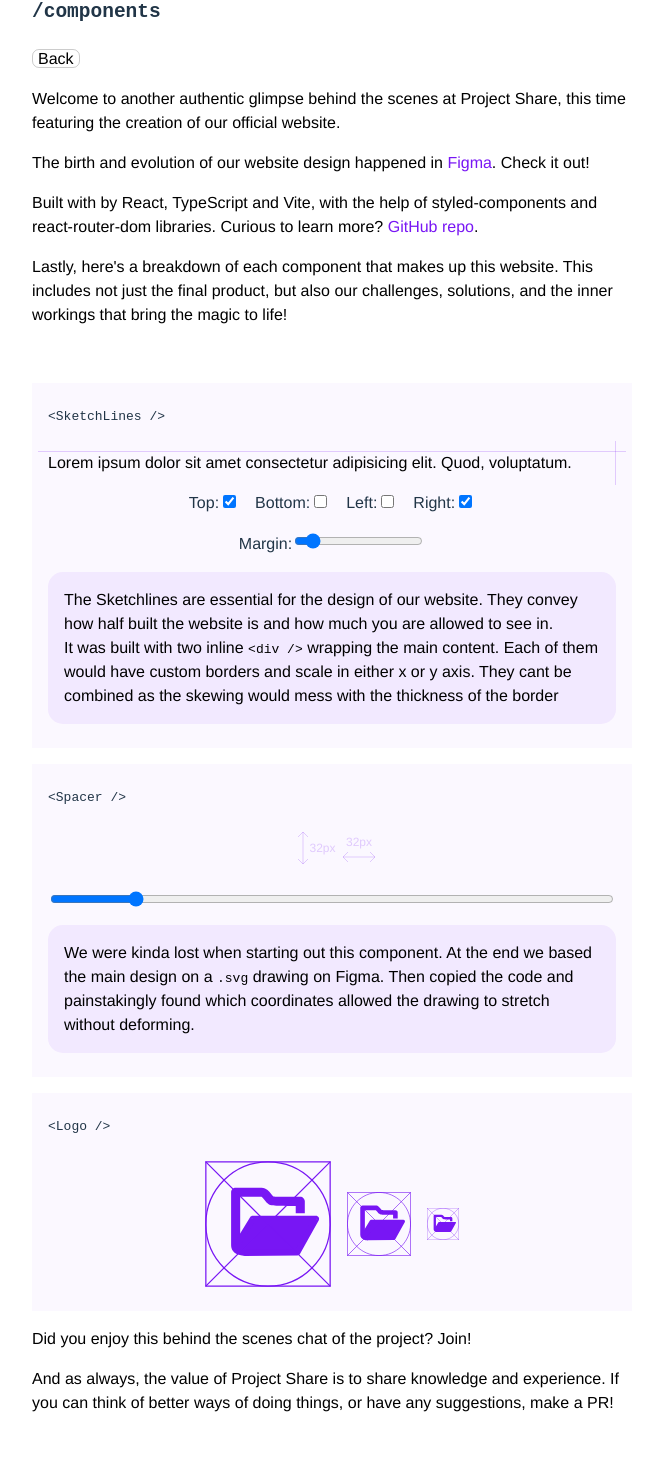
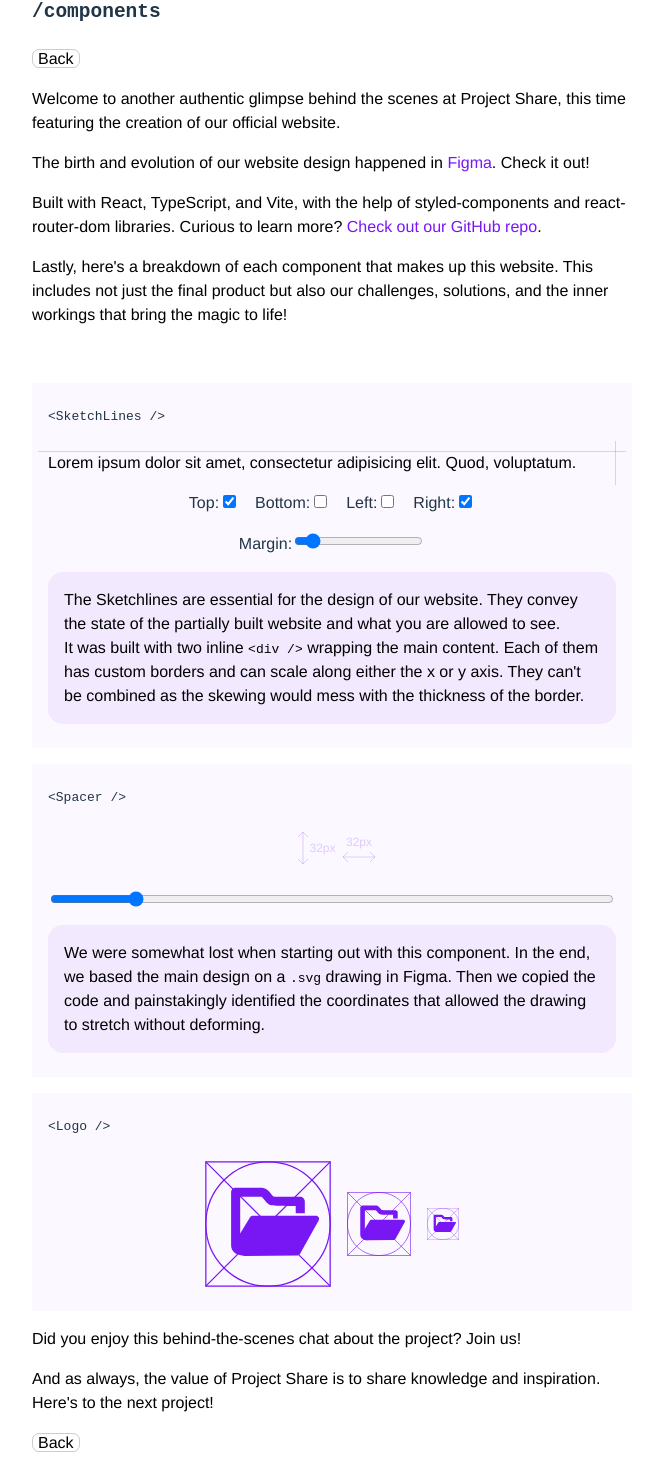
Before and after one commit to compsoc-edinburgh/project-share-web, a React (Vite) app: page /components in a window 1280 px wide. Shown: the part 45-1513 px from the top of the page, without its empty margins (308-965 px from the left). Before the commit the page ends 1492 px from the top, so only its background shows below. Built offline with nearby package versions, Linux system fonts and the light colour scheme.

Commit message:
apparently i cant spell

```diff
--- a/src/Pages/Components.tsx
+++ b/src/Pages/Components.tsx
@@ -67,16 +67,16 @@ const Components = () => {
         . Check it out!
       </p>
       <p style={{ color: 'black' }}>
-        Built with by React, TypeScript and Vite, with the help of
+        Built with React, TypeScript, and Vite, with the help of
         styled-components and react-router-dom libraries. Curious to learn more?{' '}
         <a href="https://github.com/compsoc-edinburgh/project-share-web">
-          GitHub repo
+          Check out our GitHub repo
         </a>
         .
       </p>
       <p style={{ color: 'black' }}>
         Lastly, here's a breakdown of each component that makes up this website.
-        This includes not just the final product, but also our challenges,
+        This includes not just the final product but also our challenges,
         solutions, and the inner workings that bring the magic to life!
       </p>
 
@@ -93,7 +93,7 @@ const Components = () => {
           right={lines.right}
           margin={marginSize}>
           <p style={{ color: 'black', margin: 0 }}>
-            Lorem ipsum dolor sit amet consectetur adipisicing elit. Quod,
+            Lorem ipsum dolor sit amet, consectetur adipisicing elit. Quod,
             voluptatum.
           </p>
         </SketchLines>
@@ -165,13 +165,13 @@ const Components = () => {
 
         <StyledComponentExplanation>
           The Sketchlines are essential for the design of our website. They
-          convey how half built the website is and how much you are allowed to
-          see in.
+          convey the state of the partially built website and what you are
+          allowed to see.
           <br />
           It was built with two inline <code>{'<div />'}</code> wrapping the
-          main content. Each of them would have custom borders and scale in
-          either x or y axis. They cant be combined as the skewing would mess
-          with the thickness of the border
+          main content. Each of them has custom borders and can scale along
+          either the x or y axis. They can't be combined as the skewing would
+          mess with the thickness of the border.
         </StyledComponentExplanation>
       </StyledComponentShowcase>
 
@@ -201,10 +201,10 @@ const Components = () => {
         />
 
         <StyledComponentExplanation>
-          We were kinda lost when starting out this component. At the end we
-          based the main design on a <code>.svg</code> drawing on Figma. Then
-          copied the code and painstakingly found which coordinates allowed the
-          drawing to stretch without deforming.
+          We were somewhat lost when starting out with this component. In the
+          end, we based the main design on a <code>.svg</code> drawing in Figma.
+          Then we copied the code and painstakingly identified the coordinates
+          that allowed the drawing to stretch without deforming.
         </StyledComponentExplanation>
       </StyledComponentShowcase>
 
@@ -227,13 +227,14 @@ const Components = () => {
       </StyledComponentShowcase>
 
       <p style={{ color: 'black' }}>
-        Did you enjoy this behind the scenes chat of the project? Join!
+        Did you enjoy this behind-the-scenes chat about the project? Join us!
       </p>
       <p style={{ color: 'black' }}>
         And as always, the value of Project Share is to share knowledge and
-        experience. If you can think of better ways of doing things, or have any
-        suggestions, make a PR!{' '}
+        inspiration. Here's to the next project!
       </p>
+
+      <BackLink />
     </div>
   )
 }
```
